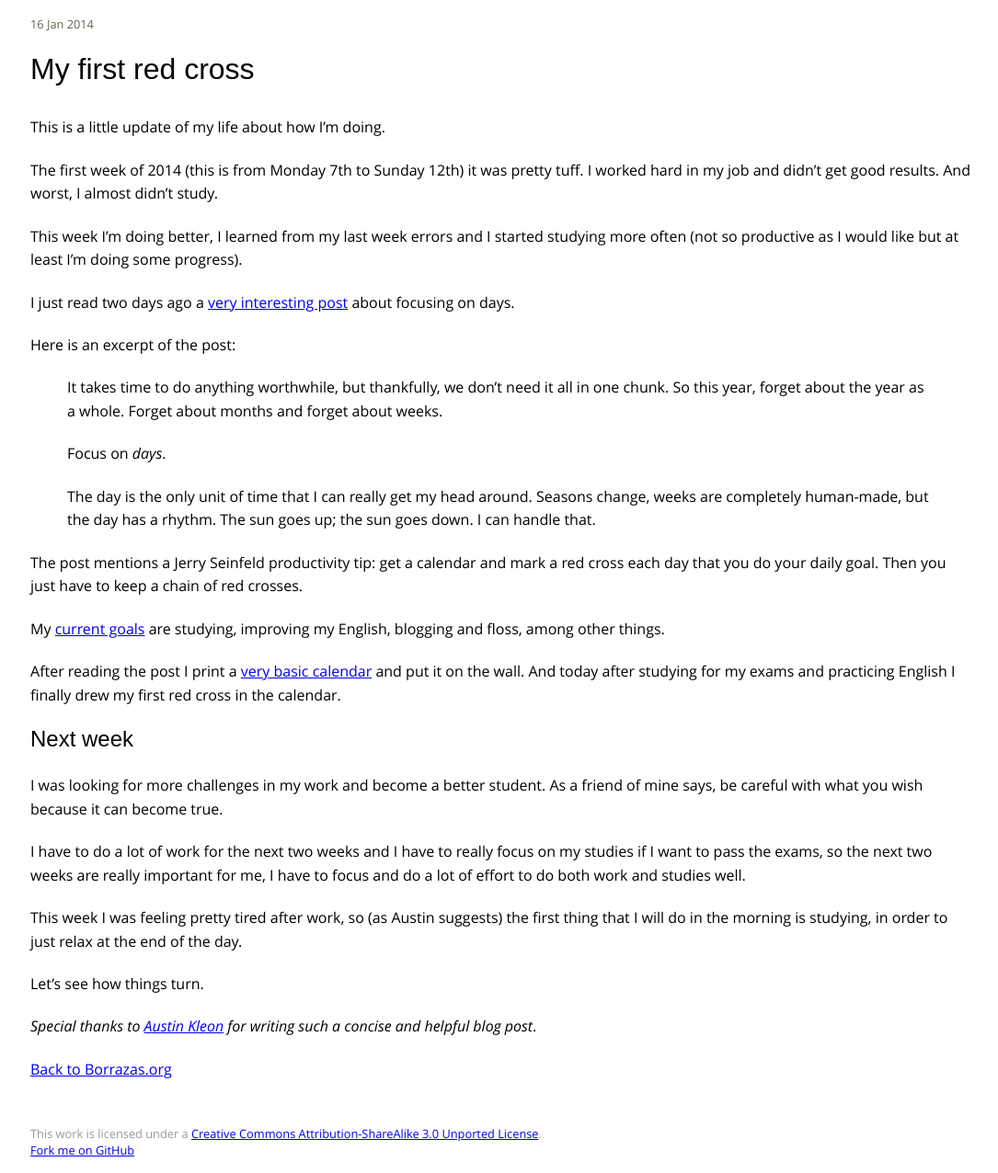
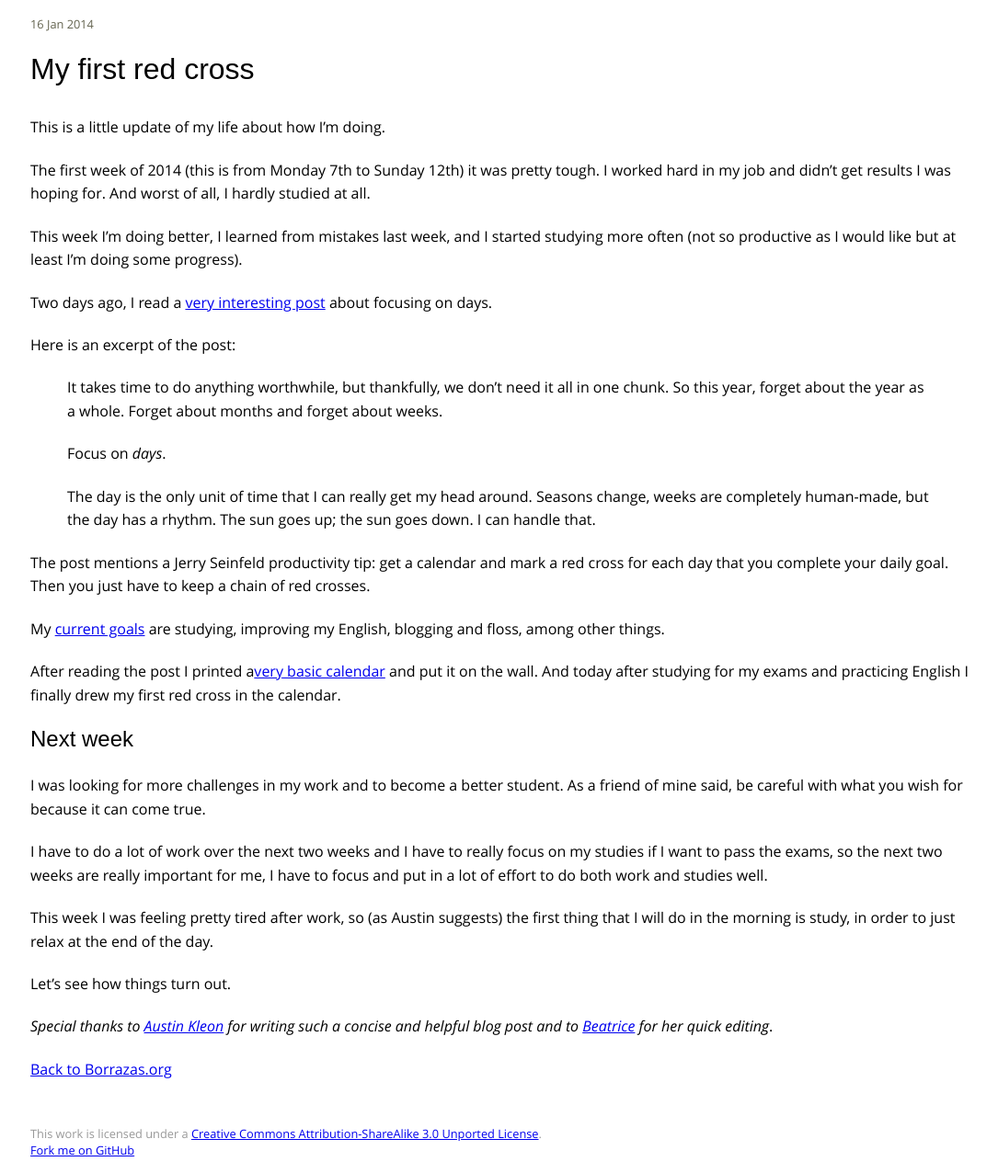
Before and after one commit to sanbor/sanbor.github.io, a Jekyll site: the page built from _posts/2014-01-16-my-first-red-cross.markdown, in a window 1280 px wide. Shown: the whole page at 92% size, without its empty margins (95-1180 px from the left). Built offline with Jekyll 4.4.1, drawn with Linux system fonts in a browser that asks for light colours; some web fonts are replaced; Markdown is read by kramdown in place of the engine named in the settings.

Commit message:
Beatrice's corrections and editing.

```diff
--- a/_posts/2014-01-16-my-first-red-cross.markdown
+++ b/_posts/2014-01-16-my-first-red-cross.markdown
@@ -8,14 +8,14 @@ categories: journal personal
 This is a little update of my life about how I'm doing.
 
 The first week of 2014 (this is from Monday 7th to Sunday 12th) it was pretty
-tuff. I worked hard in my job and didn't get good results. And worst,
-I almost didn't study.
+tough. I worked hard in my job and didn't get results I was hoping for. And
+worst of all, I hardly studied at all.
 
-This week I'm doing better, I learned from my last week errors and I
-started studying more often (not so productive as I would like but at least I'm
-doing some progress).
+This week I'm doing better, I learned from mistakes last week, and I started
+studying more often (not so productive as I would like but at least I'm doing
+some progress).
 
-I just read two days ago a [very interesting post](http://austinkleon.com/2013/12/29/something-small-every-day/)
+Two days ago, I read a [very interesting post](http://austinkleon.com/2013/12/29/something-small-every-day/)
 about focusing on days.
 
 Here is an excerpt of the post:
@@ -31,32 +31,34 @@ Here is an excerpt of the post:
 > goes up; the sun goes down. I can handle that.
 
 The post mentions a Jerry Seinfeld productivity tip: get a calendar and mark a
-red cross each day that you do your daily goal. Then you just have to keep a
-chain of red crosses.
+red cross for each day that you complete your daily goal. Then you just have to
+keep a chain of red crosses.
 
 My [current goals]({{ site.baseurl }}/2014-goals.html) are studying, improving
 my English, blogging and floss, among other things.
 
-After reading the post I print a [very basic calendar](http://www.calendarlabs.com/printable-calendar1.php?utm_expid=12657909-5.LeHNbDG4QY-ATXCW6as7yw.1)
+After reading the post I printed a[very basic calendar](http://www.calendarlabs.com/printable-calendar1.php?utm_expid=12657909-5.LeHNbDG4QY-ATXCW6as7yw.1)
 and put it on the wall. And today after studying for my exams and practicing
 English I finally drew my first red cross in the calendar.
 
 
 ## Next week
 
-I was looking for more challenges in my work and become a better student. As
-a friend of mine says, be careful with what you wish because it can become true.
+I was looking for more challenges in my work and to become a better student. As
+a friend of mine said, be careful with what you wish for because it can come
+true.
 
-I have to do a lot of work for the next two weeks and I have to really focus on
+I have to do a lot of work over the next two weeks and I have to really focus on
 my studies if I want to pass the exams, so the next two weeks are really
-important for me, I have to focus and do a lot of effort to do both work and
+important for me, I have to focus and put in a lot of effort to do both work and
 studies well.
 
 This week I was feeling pretty tired after work, so (as Austin suggests) the
-first thing that I will do in the morning is studying, in order to just relax at
+first thing that I will do in the morning is study, in order to just relax at
 the end of the day.
 
-Let’s see how things turn.
+Let’s see how things turn out.
 
 *Special thanks to [Austin Kleon](http://austinkleon.com/) for writing such a
-concise and helpful blog post*.
+concise and helpful blog post and to
+[Beatrice](http://www.beatricemurchphotography.com) for her quick editing*.
```
